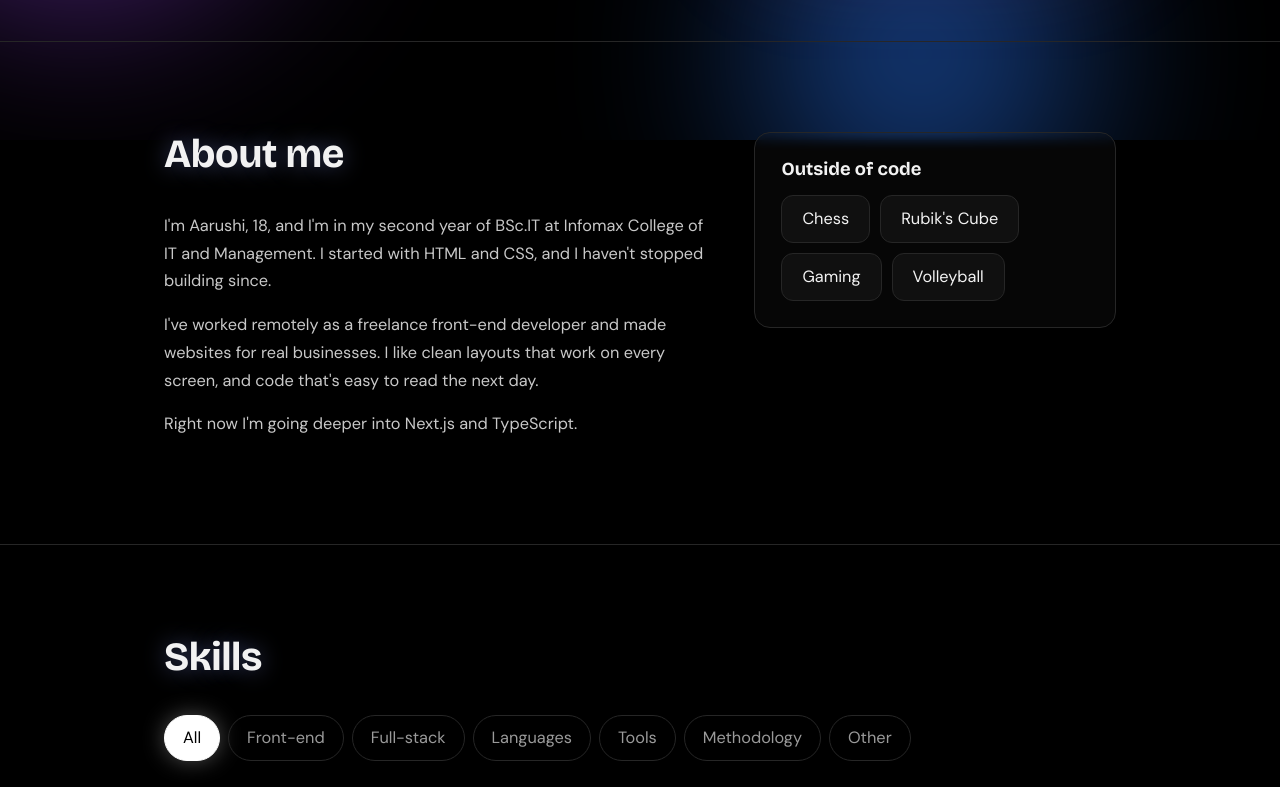
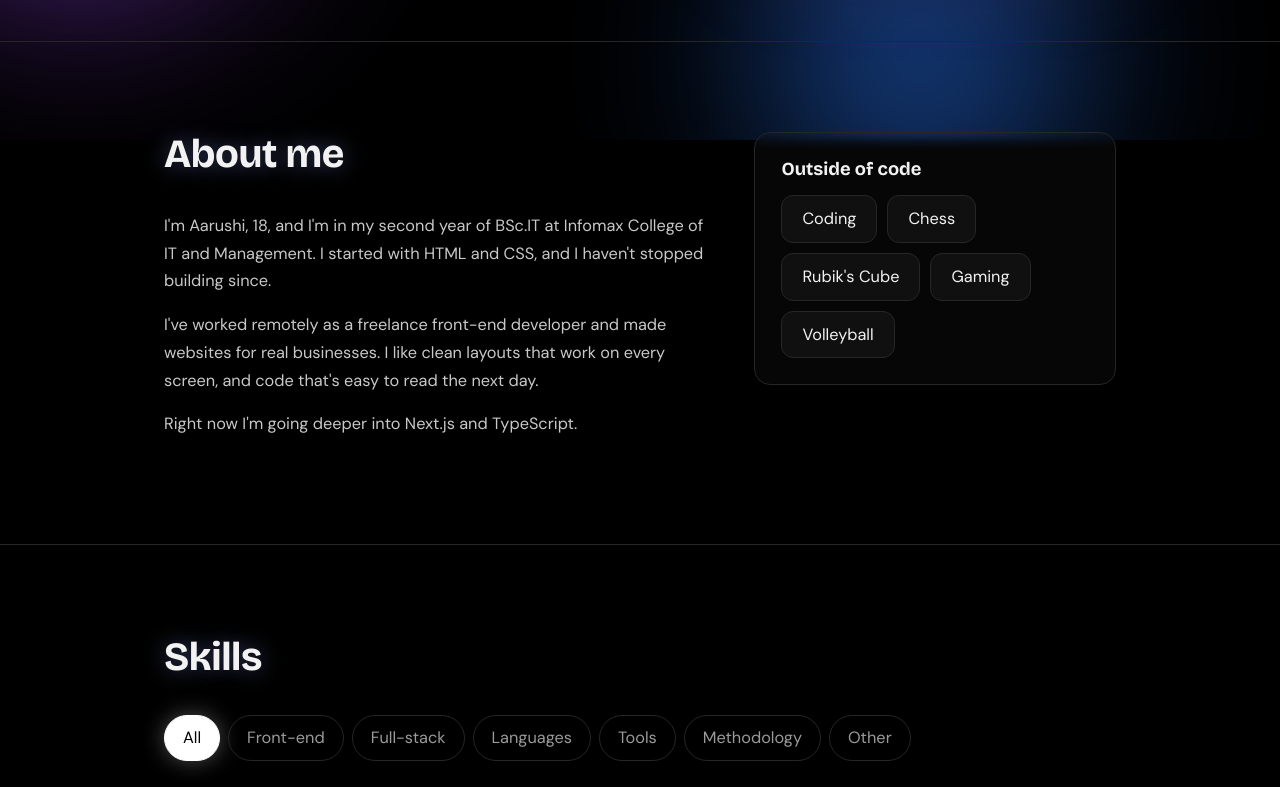
Before and after one commit to kcaarushi6-cryptohi/portfolio, a Next.js app: page / in a window 1280 px wide. Shown: the part 660-1447 px from the top of the page. Built offline with nearby package versions, Linux system fonts and the light colour scheme.

Commit message:
Update portfolio

```diff
--- a/app/globals.css
+++ b/app/globals.css
@@ -11,7 +11,7 @@ a:focus-visible,button:focus-visible{outline:2px solid #fff;outline-offset:4px}
 .para{color:#c8c8c8;margin-bottom:16px;max-width:60ch}
 main{position:relative;z-index:1}
 
-/* Animated background */
+/* Glowing background lights */
 .bg{position:fixed;inset:0;z-index:0;overflow:hidden;pointer-events:none}
 .bg i{position:absolute;border-radius:50%;filter:blur(90px);opacity:.5}
 .o1{width:420px;height:420px;background:#4b5cff;top:-120px;right:-80px;animation:drift 14s ease-in-out infinite}
@@ -56,11 +56,6 @@ h3{font-size:1.15rem}
 .photo img{width:100%;height:100%;object-fit:cover}
 @keyframes float{50%{transform:translateY(-12px)}}
 
-/* Marquee */
-.marquee{overflow:hidden;border-block:1px solid var(--line);padding:18px 0;background:rgba(0,0,0,.4);mask-image:linear-gradient(90deg,transparent,#000 10%,#000 90%,transparent)}
-.track{display:flex;gap:48px;width:max-content;animation:scroll 30s linear infinite;color:var(--muted);font-family:var(--font-head);font-size:1.2rem}
-@keyframes scroll{to{transform:translateX(-50%)}}
-
 /* Spotlight cards */
 .spot{position:relative;border:1px solid var(--line);border-radius:16px;background:rgba(255,255,255,.025);backdrop-filter:blur(6px);transition:border-color .3s,transform .3s;overflow:hidden}
 .spot::before{content:"";position:absolute;inset:0;background:radial-gradient(260px circle at var(--x,50%) var(--y,50%),rgba(142,162,255,.18),transparent 70%);opacity:0;transition:opacity .3s;pointer-events:none}
@@ -78,16 +73,15 @@ h3{font-size:1.15rem}
 .tabs button.on{background:#fff;color:#000;border-color:#fff;box-shadow:0 0 22px rgba(255,255,255,.3)}
 .chips{display:flex;flex-wrap:wrap;gap:10px;min-height:120px;align-content:flex-start}
 .chips span{padding:9px 20px;border-radius:12px;border:1px solid rgba(142,162,255,.35);background:rgba(142,162,255,.08);opacity:0;animation:pop .45s ease forwards}
-.chips.static span{opacity:1;animation:none;background:rgba(255,255,255,.04);border-color:var(--line);min-height:0}
+.chips.static span{opacity:1;animation:none;background:rgba(255,255,255,.04);border-color:var(--line)}
 .chips.static{min-height:0}
 @keyframes pop{from{opacity:0;transform:translateY(12px) scale(.92)}to{opacity:1;transform:none}}
 
 /* Timeline */
 .timeline{position:relative;padding-left:34px;display:grid;gap:20px}
 .timeline::before{content:"";position:absolute;left:8px;top:6px;bottom:6px;width:2px;background:linear-gradient(var(--glow),var(--glow2),transparent);box-shadow:0 0 12px var(--glow)}
-.tl-item{padding:22px 26px}
+.tl-item{padding:22px 26px;overflow:visible}
 .dot{position:absolute;left:-34px;top:28px;width:18px;height:18px;border-radius:50%;background:#000;border:2px solid var(--glow);box-shadow:0 0 16px var(--glow)}
-.tl-item{overflow:visible}
 .when{color:var(--glow);font-size:.9rem}
 .tl-item h3{margin:4px 0 6px}
 
@@ -101,7 +95,7 @@ h3{font-size:1.15rem}
 .txt{padding:14px 6px 4px;min-height:70px;color:var(--muted)}
 .view{display:inline-block;padding:2px 6px 6px;color:var(--glow);font-size:.9rem}
 
-/* Modal */
+/* Popup */
 .modal{position:fixed;inset:0;z-index:50;background:rgba(0,0,0,.8);backdrop-filter:blur(8px);display:grid;place-items:center;padding:24px;animation:fade .25s}
 .modal-box{width:min(720px,100%);max-height:90vh;overflow:auto;padding:22px;border-radius:18px;background:#0a0a0f;border:1px solid rgba(142,162,255,.5);box-shadow:0 0 70px var(--glow-soft);animation:rise .3s}
 .modal-box .para{margin:18px 0}
@@ -124,7 +118,7 @@ h3{font-size:1.15rem}
 }
 @media(prefers-reduced-motion:reduce){
   html{scroll-behavior:auto}
-  .photo,.track,.caret,.bg i{animation:none}
+  .photo,.caret,.bg i{animation:none}
   .ch,.chips span{animation:none;opacity:1;transform:none}
   .reveal{opacity:1;transform:none;transition:none}
 }
--- a/app/page.tsx
+++ b/app/page.tsx
@@ -197,7 +197,7 @@ export default function Home() {
           </div>
         </section>
 
-     {/* About */}
+        {/* About */}
         <section id="about">
           <div className="wrap about">
             <Reveal>
--- a/data/portfolio.ts
+++ b/data/portfolio.ts
@@ -1,13 +1,13 @@
 export const profile = {
   name: "Aarushi KC",
-    intro:
+  intro:
     "Front-end developer from Butwal, Nepal. I build fast, responsive websites with HTML, CSS, JavaScript, TypeScript, React and Next.js.",
   roles: ["Front-end Developer", "React & Next.js Builder", "Freelancer", "BSc.IT Student"],
   photo: "/me.jpg",
   email: "kcaarushi6@gmail.com",
   linkedin: "https://www.linkedin.com/in/aarushi-kc-5b9933407/",
   github: "https://github.com/kcaarushi6-cryptohi",
-  whatsapp: "https://wa.me/9779768058142",
+  whatsapp: "https://wa.me/977XXXXXXXXXX",
 };
 
 export const about = [
@@ -16,7 +16,7 @@ export const about = [
   "Right now I'm going deeper into Next.js and TypeScript.",
 ];
 
-export const hobbies = ["Chess", "Rubik's Cube", "Gaming", "Volleyball"];
+export const hobbies = ["Coding", "Chess", "Rubik's Cube", "Gaming", "Volleyball"];
 
 export const skills = [
   { group: "Front-end", items: "HTML5, CSS3, JavaScript, TypeScript, Bootstrap, React" },
@@ -25,11 +25,6 @@ export const skills = [
   { group: "Tools", items: "Git, GitHub, VS Code, Visual Studio, XAMPP" },
   { group: "Methodology", items: "Waterfall Model" },
   { group: "Other", items: "Network Configuration, Data Entry, Linux" },
-];
-
-export const marquee = [
-  "HTML5", "CSS3", "JavaScript", "TypeScript", "React", "Next.js",
-  "Bootstrap", "Git", "GitHub", "Java", "C#", "Python", "Linux",
 ];
 
 export const experience = [
@@ -46,9 +41,9 @@ export const education = [
 ];
 
 export const projects = [
-  { image: "/project1.jpg", text: "Cafe website: a warm, welcoming page with a cozy look and an easy-to-read menu." },
-  { image: "/project2.jpg", text: "Flower business home page: soft colors and fresh visuals that make every bouquet stand out." },
-  { image: "/project3.jpg", text: "The same flower website, scrolled down: more of the collection and details, all in one smooth page." },
-  { image: "/project4.jpg", text: "Travel website: a clean, inspiring layout that makes you want to pack your bags." },
-  { image: "/project5.jpg", text: "Hike and trek organization website, built for my 2nd semester college assignment." },
+  { image: "/project1.jpg", text: "Write about project 1 here." },
+  { image: "/project2.jpg", text: "Write about project 2 here." },
+  { image: "/project3.jpg", text: "Write about project 3 here." },
+  { image: "/project4.jpg", text: "Write about project 4 here." },
+  { image: "/project5.jpg", text: "Write about project 5 here." },
 ];
--- a/next.config.ts
+++ b/next.config.ts
@@ -1,9 +1,10 @@
 import type { NextConfig } from "next";
 
 const nextConfig: NextConfig = {
-  /* config options here */
-  cacheComponents: true,
-  partialPrefetching: true,
+  output: "export",
+  basePath: "/portfolio",
+  images: { unoptimized: true },
+  env: { NEXT_PUBLIC_BASE_PATH: "/portfolio" },
 };
 
 export default nextConfig;
```
Also changed, not shown: public/me.jpg.jpeg (added).
